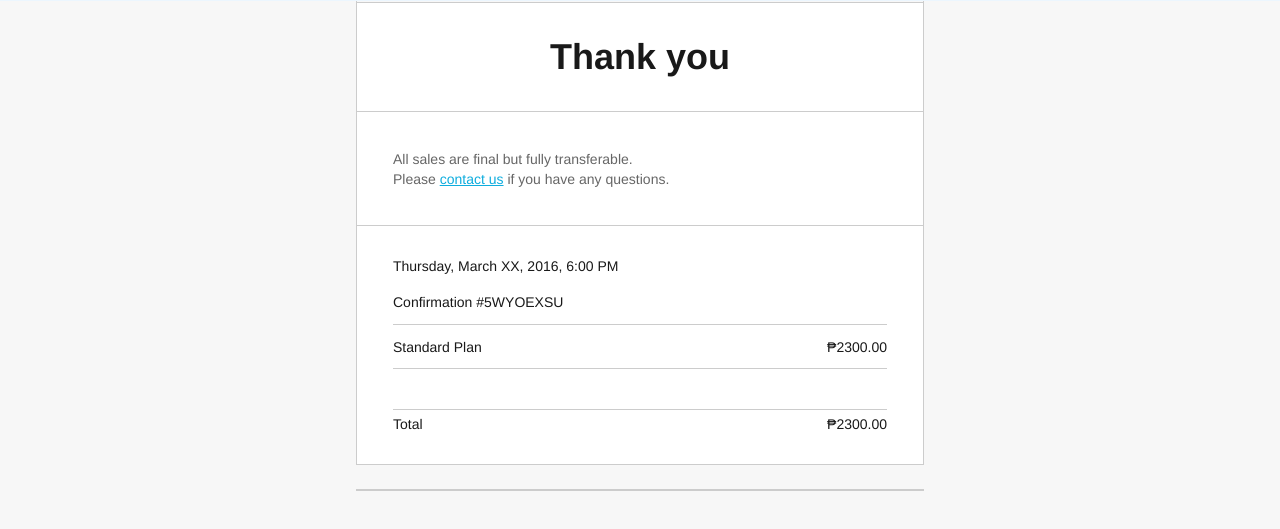
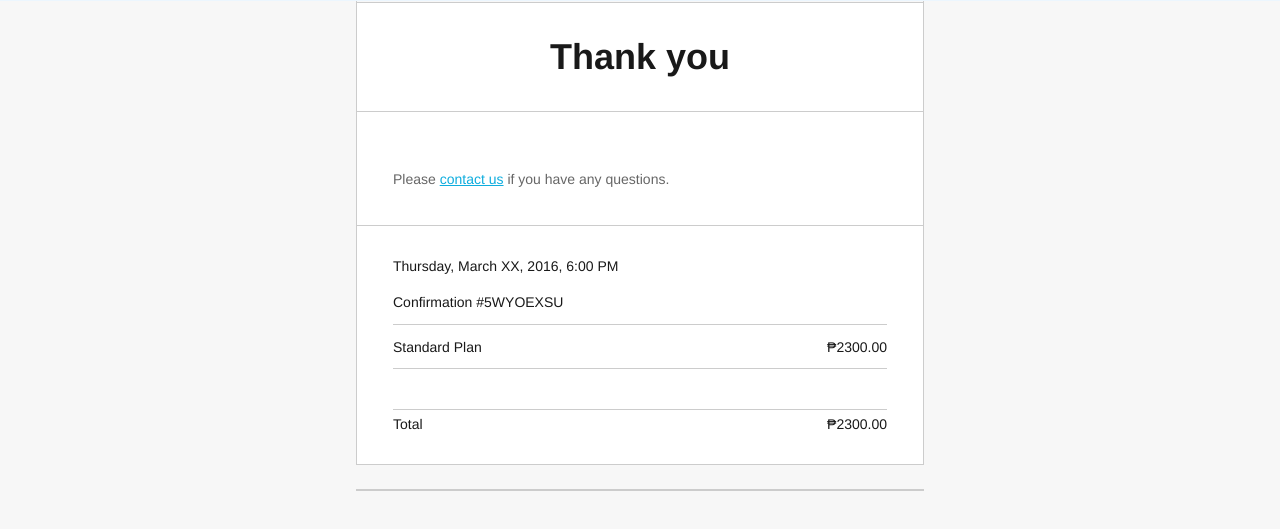
Before and after one commit to kenkei17/Final_Front_Cleaning, a plain HTML site: page css/images/thankyou.html in a window 1280 px wide. Shown: the part 87-616 px from the top of the page. Drawn offline with nearby package versions, Linux system fonts and the light colour scheme; files that its build step writes are made by us from their sources.

Commit message:
added and removed something

```diff
--- a/css/images/thankyou.html
+++ b/css/images/thankyou.html
@@ -506,7 +506,7 @@
                           <td style="height:8px;line-height:8px;-webkit-text-size-adjust:100%;-ms-text-size-adjust:100%;mso-table-lspace:0pt;mso-table-rspace:0pt;table-spacing:0;padding:0;"></td>
                         </tr>
                         <tr>
-                          <td align="left" valign="top" class="sans-14-regular color-gray-dark" style="-webkit-text-size-adjust:100%;-ms-text-size-adjust:100%;mso-table-lspace:0pt;mso-table-rspace:0pt;table-spacing:0;padding:0;font-family:'Helvetica Neue', Helvetica, Arial, sans-serif;font-size:14px;line-height:20px;font-weight:400;color:#666666 ;">All sales are final but fully transferable.
+                          <td align="left" valign="top" class="sans-14-regular color-gray-dark" style="-webkit-text-size-adjust:100%;-ms-text-size-adjust:100%;mso-table-lspace:0pt;mso-table-rspace:0pt;table-spacing:0;padding:0;font-family:'Helvetica Neue', Helvetica, Arial, sans-serif;font-size:14px;line-height:20px;font-weight:400;color:#666666 ;">
                             <br>Please
                             <a href="mailto:tickets@theaviary.com" class="sans-14-bold color-bright-blue text-decoration-underline" style="-webkit-text-size-adjust:100%;-ms-text-size-adjust:100%;font-family:'Helvetica Neue', Helvetica, Arial, sans-serif;font-size:14px;line-height:20px;font-weight:500;color:#0EADDE ;text-decoration:underline ;">contact us</a>                            if you have any questions.</td>
                         </tr>
```
